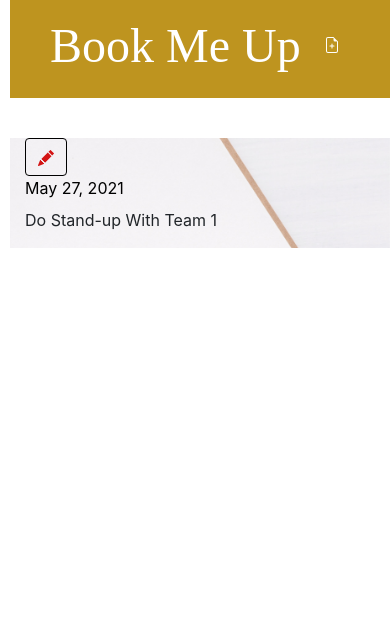
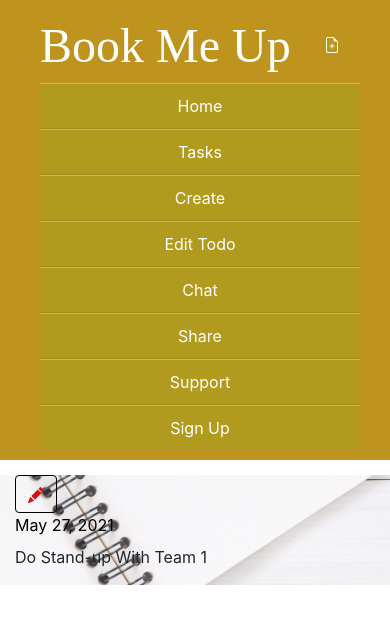
Before and after one commit to momentum-pt-team-1/django-developer-project-Clombardi91, a Django app: page /todo/1/ in a window 390 px wide. Shown: the top 624 px of the page. Run offline with Django 3.2, Linux system fonts and the light colour scheme; data comes from the database, SQL or seed files in the repository; both versions use the stored data as it was after the commit.

Commit message:
added navigation bar/some buttons not working

```diff
--- a/main/views.py
+++ b/main/views.py
@@ -7,6 +7,7 @@
 from django.contrib.auth import login, authenticate
 from django.contrib.auth.forms import UserCreationForm
 from .forms import SignUpForm
+from django.http import HttpResponse
 
 
 # Create your views here.
--- a/static/css/todo.css
+++ b/static/css/todo.css
@@ -4,14 +4,14 @@
 }
 
 body {
-    padding-left: 10px;
+    padding-left: 0px;
    }
 
 .page-header {
     background-color:rgb(190, 148, 31);
     margin-top: 0;
-    margin-bottom: 40px;
-    padding: 15px 15px 15px 25px;
+    margin-bottom: 15px;
+    padding: 15px 15px 10px 25px;
 }
 
 .page-header h1,
@@ -52,6 +52,49 @@
     margin-right: 20px;
 }
 
+.navigation {
+    display: flex;
+    flex-flow: row wrap;
+    justify-content: flex-end;
+
+    list-style: none;
+    margin: 0;
+    background: rgb(177, 155, 31);
+  }
+
+  .navigation a {
+    text-decoration: none;
+    display: block;
+    padding: 1em;
+    color: white;
+  }
+
+  .navigation a:hover {
+    background: #626265;
+  }
+
+  @media all and (max-width: 800px) {
+    .navigation {
+      justify-content: space-around;
+    }
+  }
+
+  @media all and (max-width: 600px) {
+    .navigation {
+      flex-flow: column wrap;
+      padding: 0;
+    }
+    .navigation a {
+      text-align: center;
+      padding: 10px;
+      border-top: 1px solid rgba(255, 255, 255,0.3);
+      border-bottom: 1px solid rgba(0, 0, 0, 0.1);
+    }
+    .navigation li:last-of-type a {
+      border-bottom: none;
+    }
+  }
+
 .post {
     margin-bottom: 70px;
 }
--- a/templates/base.html
+++ b/templates/base.html
@@ -15,6 +15,16 @@
                     {% include './icons/file-earmark-plus.svg' %}
                 </a>
                 <h1><a href="/">Book Me Up</a></h1>
+                <ul class="navigation">
+                    <li>{% block nav-home %}<a href="{% url 'todo_list' %}">Home</a>{% endblock %}</li>
+                    <li>{% block nav-tasks %}<a href="{% url 'todo_list' %}">Tasks</a>{% endblock %}</li>
+                    <li>{% block nav-create %}<a href="{% url 'todo_new' %}">Create</a>{% endblock %}</li>
+                    <li><a href="#">Edit Todo</a></li>
+                    <li><a href="#">Chat</a></li>
+                    <li><a href="#">Share</a></li>
+                    <li><a href="#">Support</a></li>
+                    <li>{% block nav-sign_up %}<a href="{% url 'signup' %}">Sign Up</a>{% endblock %}</li>
+                  </ul>
             </div>
           </header>
           <main class="container">
--- a/todos/settings.py
+++ b/todos/settings.py
@@ -40,6 +40,8 @@
     'django.contrib.messages',
     'django.contrib.staticfiles',
     'main',
+    'django_social_share',
+
 
 
 ]
```
Also changed, not shown: db.sqlite3, templates/icons/pencil-fill(1).svg (added).
